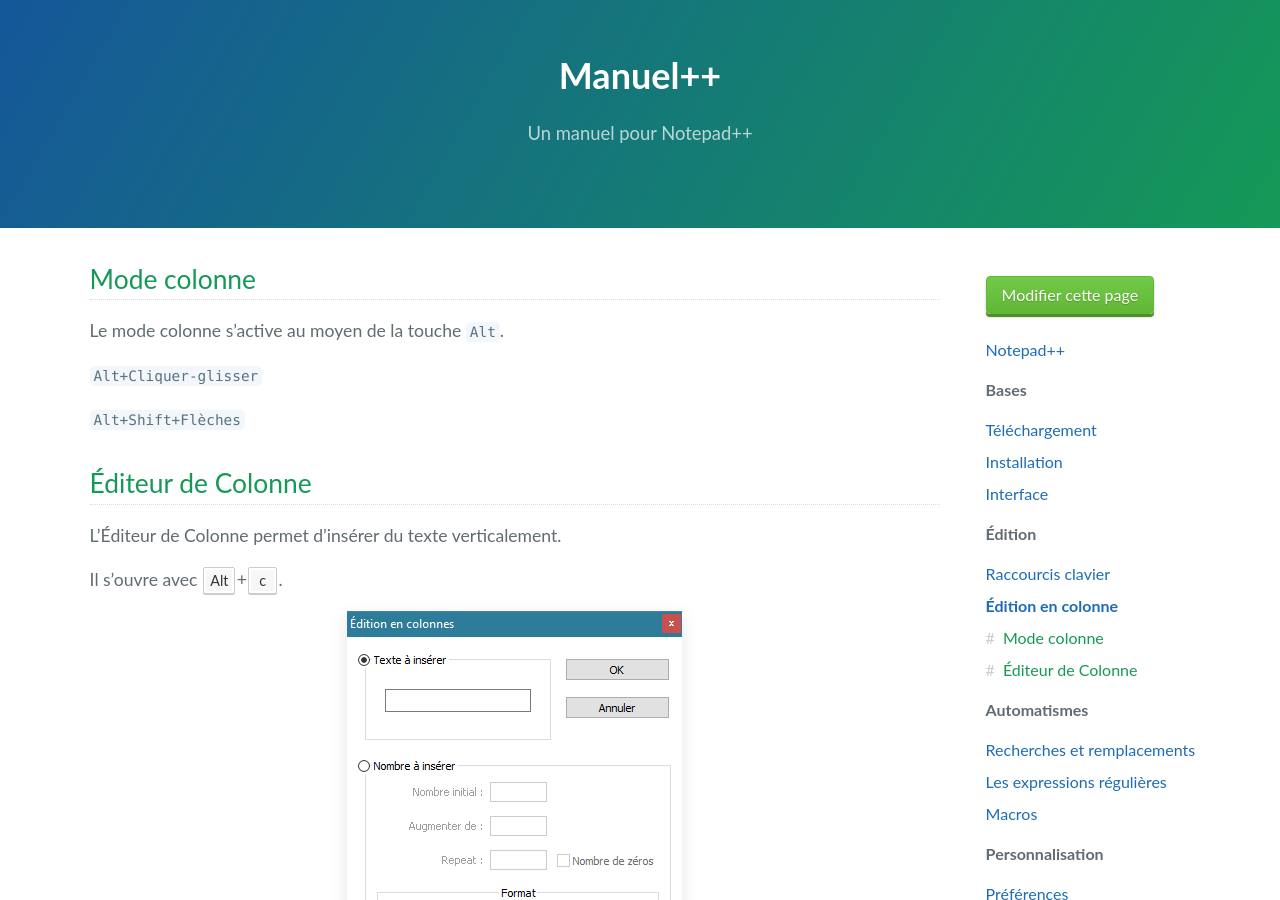
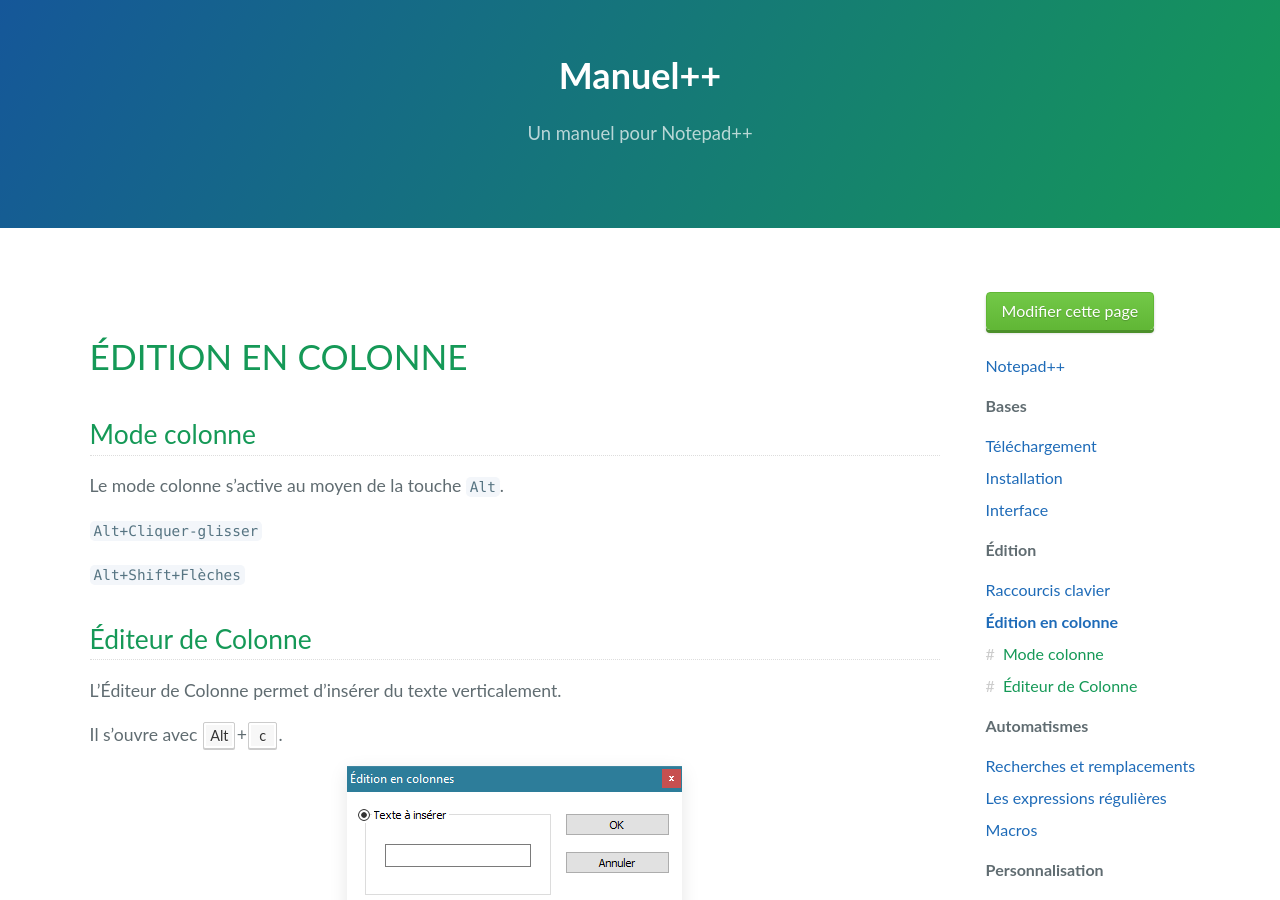
Before and after one commit to popnikos/nppmanuel, a Jekyll site: the page built from _pages/edition-en-colonne.md, in a window 1280 px wide and 900 px high. Built offline with Jekyll 4.4.1, drawn with Linux system fonts in a browser that asks for light colours.

Commit message:
hide 404 and add page image

```diff
--- a/_theme/_includes/navigation.html
+++ b/_theme/_includes/navigation.html
@@ -3,9 +3,9 @@
   {% for entry in entries %}
     {% capture slug %}{{ entry.url | split: "/" | last }}{% endcapture %}
     {% capture curr %}{{ entry.url | remove: slug | append: "/" | remove: "//" }}{% endcapture %}
-    {% if curr == include.context %}
+    {% unless curr != include.context or entry.hide %}
       {% include navigation-item.html item=entry showall=include.showall %}
-    {% endif %}
+    {% endunless %}
   {% endfor %}
 {% endcapture %}
 {% assign childs = childs | strip %}
--- a/_theme/_layouts/default.html
+++ b/_theme/_layouts/default.html
@@ -37,6 +37,10 @@
 
     <div class="main-content">
       <article>
+        <header>
+          {% if page.image %}<img src="{{ page.image.src }}"{% if page.image.alt %} alt="{{ page.image.alt }}"{% endif %}{% if page.image.title %} title="{{ page.image.title }}"{% endif %} />{% endif %}
+          {% if page.title %}<h1>{{ page.title }}</h1>{% endif %}
+        </header>
         {{ content }}
       </article>
 
--- a/_theme/_layouts/error.html
+++ b/_theme/_layouts/error.html
@@ -1,8 +1,6 @@
 ---
 layout: default
 ---
-
-<img src="/images/npp_error.png" alt="error" title="argh"/>
 
 {{ content }}
 
```
